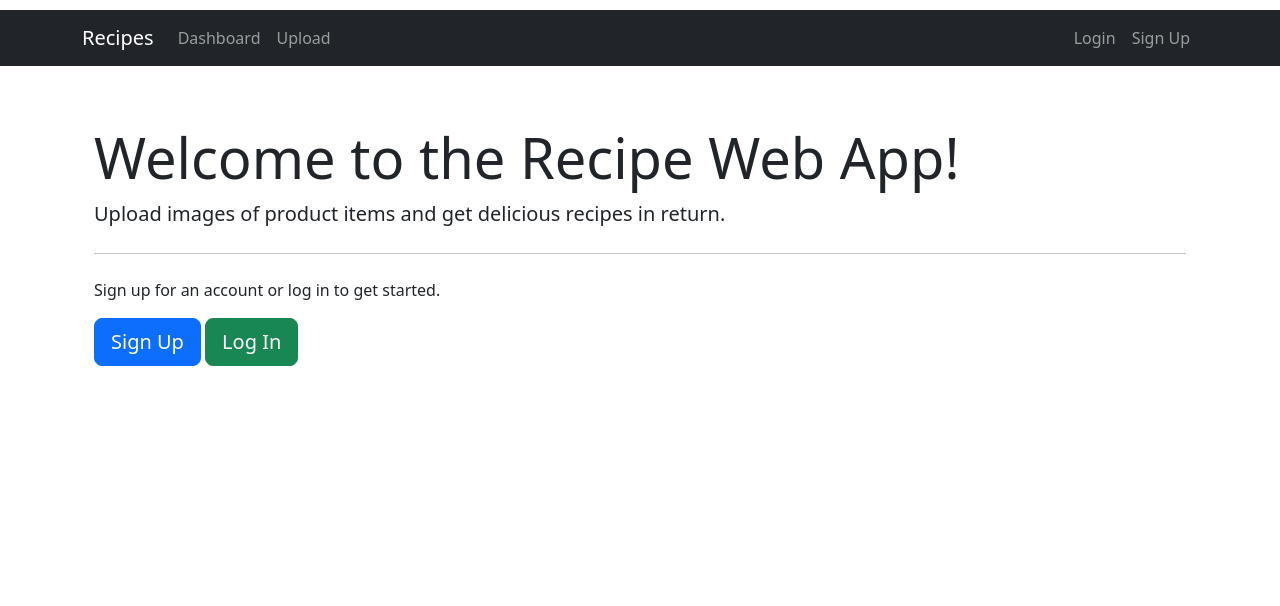
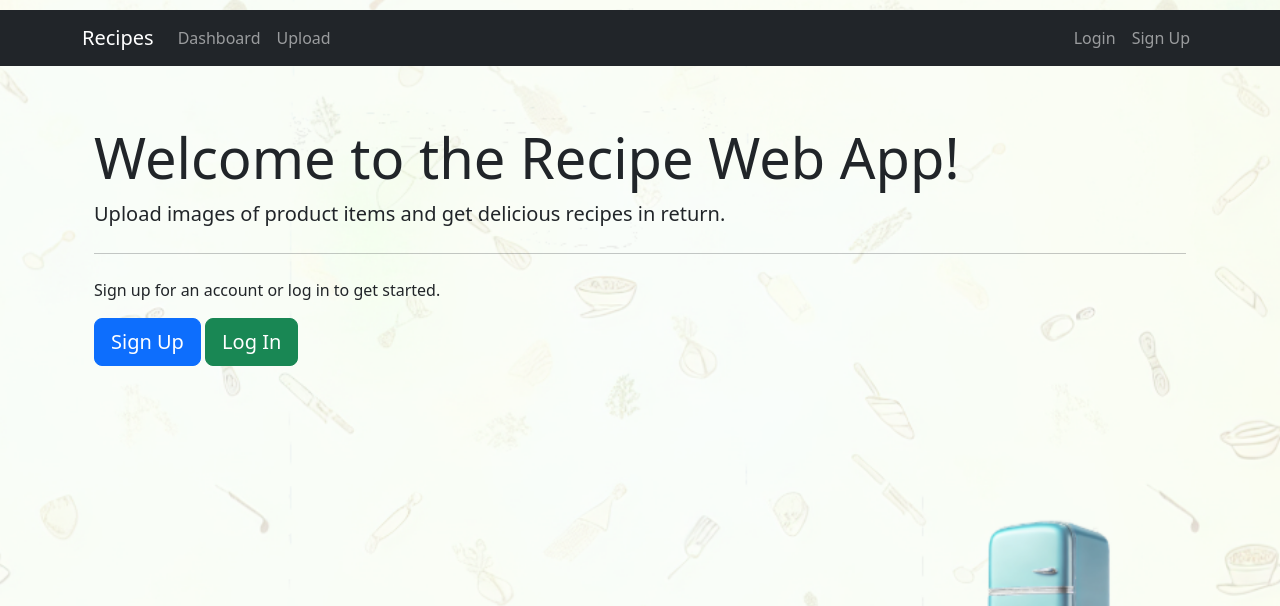
Before and after one commit to vladbortnik/recipe-web-app, a Flask app: page / in a window 1280 px wide. Shown: the top 606 px of the page. Run offline with Flask 3, Linux system fonts and the light colour scheme.

Commit message:
feat: add background.png

```diff
--- a/app/templates/layout.html
+++ b/app/templates/layout.html
@@ -7,6 +7,20 @@
     <meta name="viewport" content="width=device-width, initial-scale=1.0">
     <link href="https://cdn.jsdelivr.net/npm/bootstrap@5.3.3/dist/css/bootstrap.min.css" rel="stylesheet" integrity="sha384-QWTKZyjpPEjISv5WaRU9OFeRpok6YctnYmDr5pNlyT2bRjXh0JMhjY6hW+ALEwIH" crossorigin="anonymous">
     <link rel="stylesheet" href="{{ url_for('static', filename='main.css') }}">
+    <style>
+        body::before {
+            content: "";
+            position: fixed;
+            top: 0;
+            left: 0;
+            width: 100%;
+            height: 100%;
+            background: url("{{ url_for('static', filename='images/recipe-background.png') }}") no-repeat center center fixed;
+            background-size: cover;
+            z-index: -1;
+            opacity: 0.7;
+        }
+    </style>
     <link rel="icon" type="image/x-icon" sizes="16x16 32x32" href="{{ url_for('static', filename='favicon.ico') }}">
     <title>{% block title %}{% endblock %}</title>
 </head>
```
Also changed, not shown: app/static/images/recipe-background.png (added), 1 other file.
